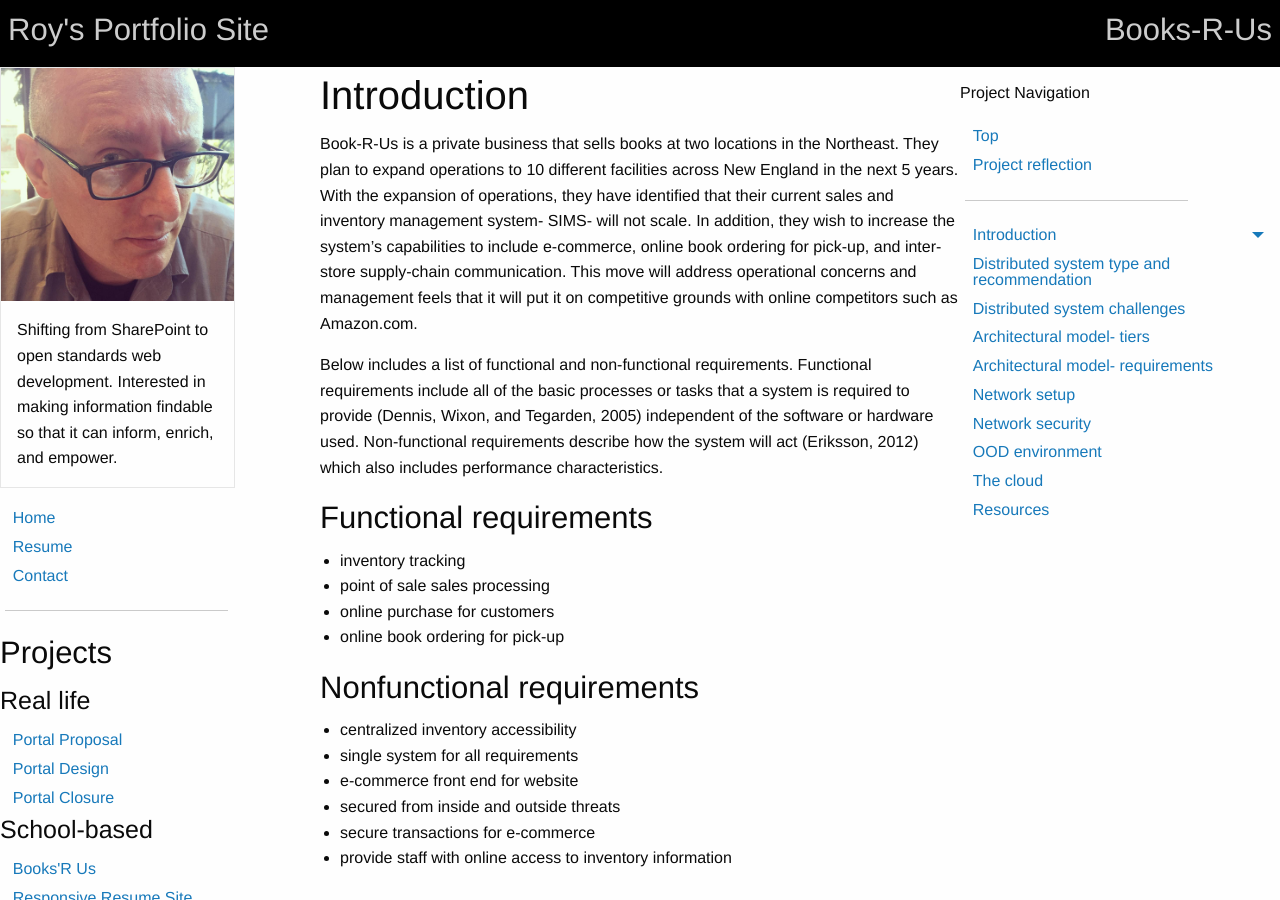
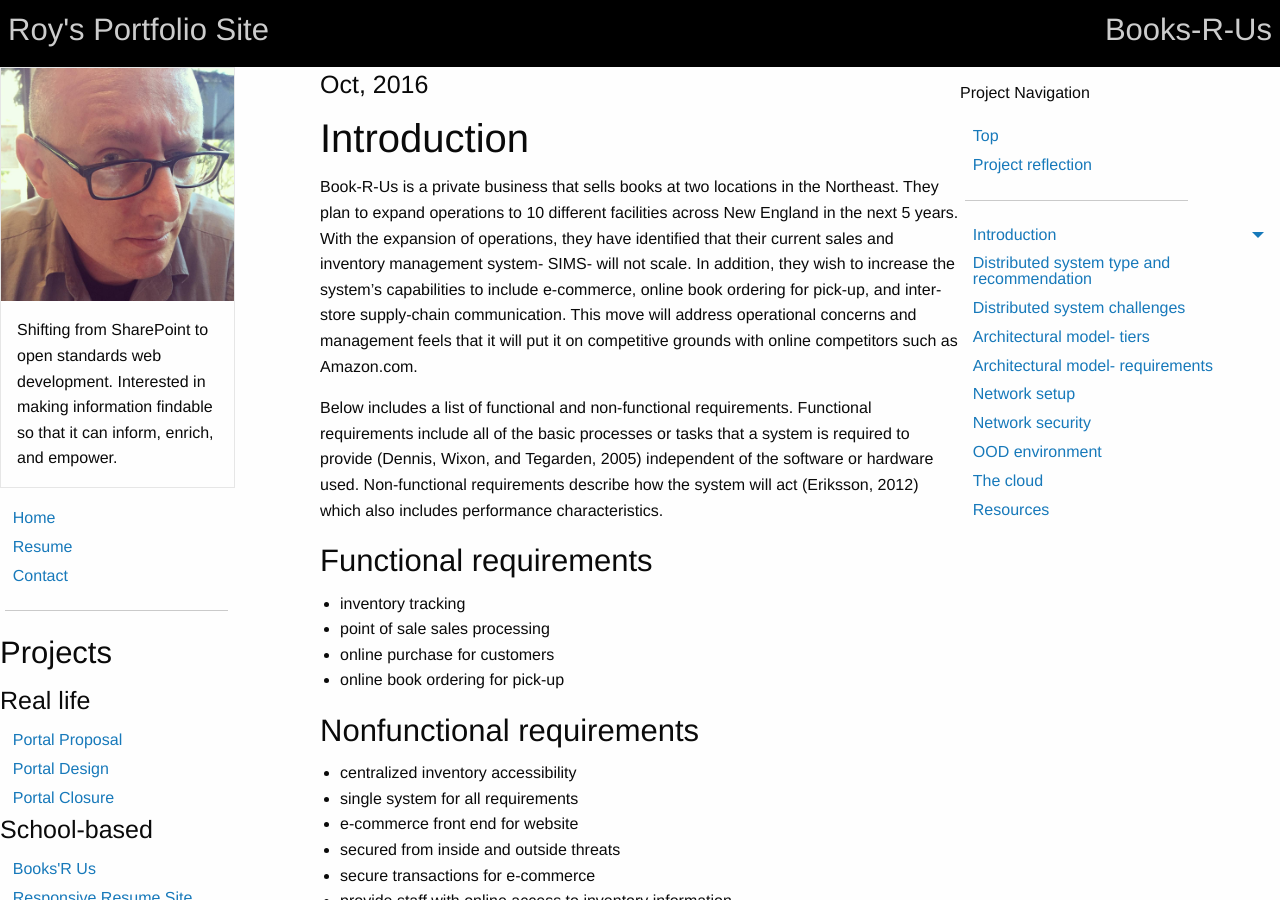
Before and after one commit to royemosby/roymosby.me, a Jekyll site: the page built from projects/BooksRUs.md, in a window 1280 px wide and 900 px high. Built offline with Jekyll 4.4.1, drawn with Linux system fonts in a browser that asks for light colours.

Commit message:
added project date

```diff
--- a/projects/BooksRUs.md
+++ b/projects/BooksRUs.md
@@ -8,7 +8,7 @@ updated: 4 Oct, 2017
 
 <div class="large reveal reflection" id="booksrus" data-reveal>
 <h1>Book'r'Us</h1><h3> IT431 Distributed Systems</h3>
-
+<h4>Oct, 2016</h4>
 <p>This project is a recommendation for an inventory management system (IMS) made in anticipation of a regional expansion of Books-R-Us, a fictitious company. It is a final project submitted for IT431-Software Development for Distributed Systems in August-September of 2016. The project focuses on the distributed nature of the IMS and includes business process use cases and addresses security concerns for internal database transactions and external customer purchase transactions.
 This project built on my understanding of the system development lifecycle(SDLC) and introduced challenges that one has to address in distributed systems:</p>
 <ul>
@@ -26,8 +26,10 @@ This project built on my understanding of the system development lifecycle(SDLC)
     <button class="close-button" data-close aria-label="Close modal" type="button"><span aria-hidden="true">&times;</span>
     </button>
 </div>
+<h4>Oct, 2016</h4>
 
 ## Introduction
+
 
 Book-R-Us is a private business that sells books at two locations in the Northeast. They plan to expand operations to 10 different facilities across New England in the next 5 years. With the expansion of operations, they have identified that their current sales and inventory management system- SIMS- will not scale. In addition, they wish to increase the system’s capabilities to include e-commerce, online book ordering for pick-up, and inter-store supply-chain communication. This move will address operational concerns and management feels that it will put it on competitive grounds with online competitors such as Amazon.com.
 
```
